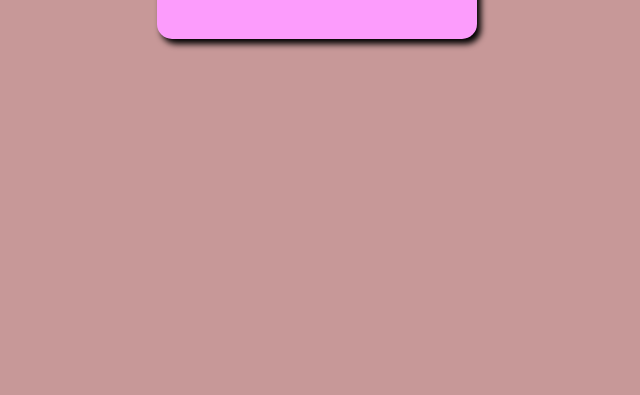
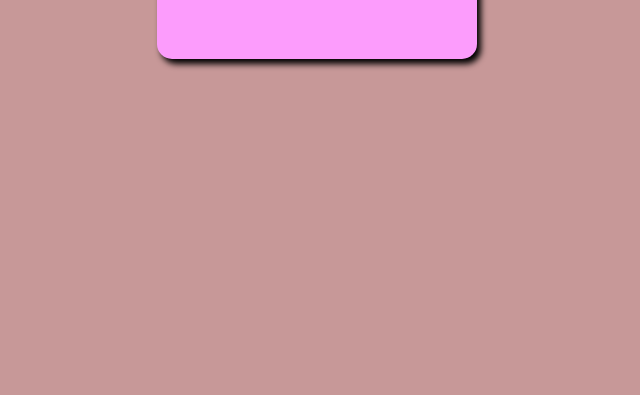
Before and after one commit to hikmatkhan090/todo-app, a plain HTML site: page index.html in a window 1280 px wide. Shown: the part 445-840 px from the top of the page, without its empty margins (323-963 px from the left). Before the commit the page ends 800 px from the top, so only its background shows below. Drawn offline with Linux system fonts and the light colour scheme.

Commit message:
initial commit

```diff
--- a/index.html
+++ b/index.html
@@ -2,7 +2,7 @@
 <html lang="en">
 <head>
     <meta charset="UTF-8">
-    <meta name="viewport" content="width=device-width, initial-scale=1.0">
+    <meta name="viewport" content="width=device-width, initial-scale= 1">
     <link rel="stylesheet" href="style.css">
     <title>HK-To-Do list</title>
 
--- a/style.css
+++ b/style.css
@@ -1,6 +1,6 @@
 
 body{
-    margin: 0;
+    margin: 20px;
     padding: 0;
     display: flex;
     justify-content: center;
```
